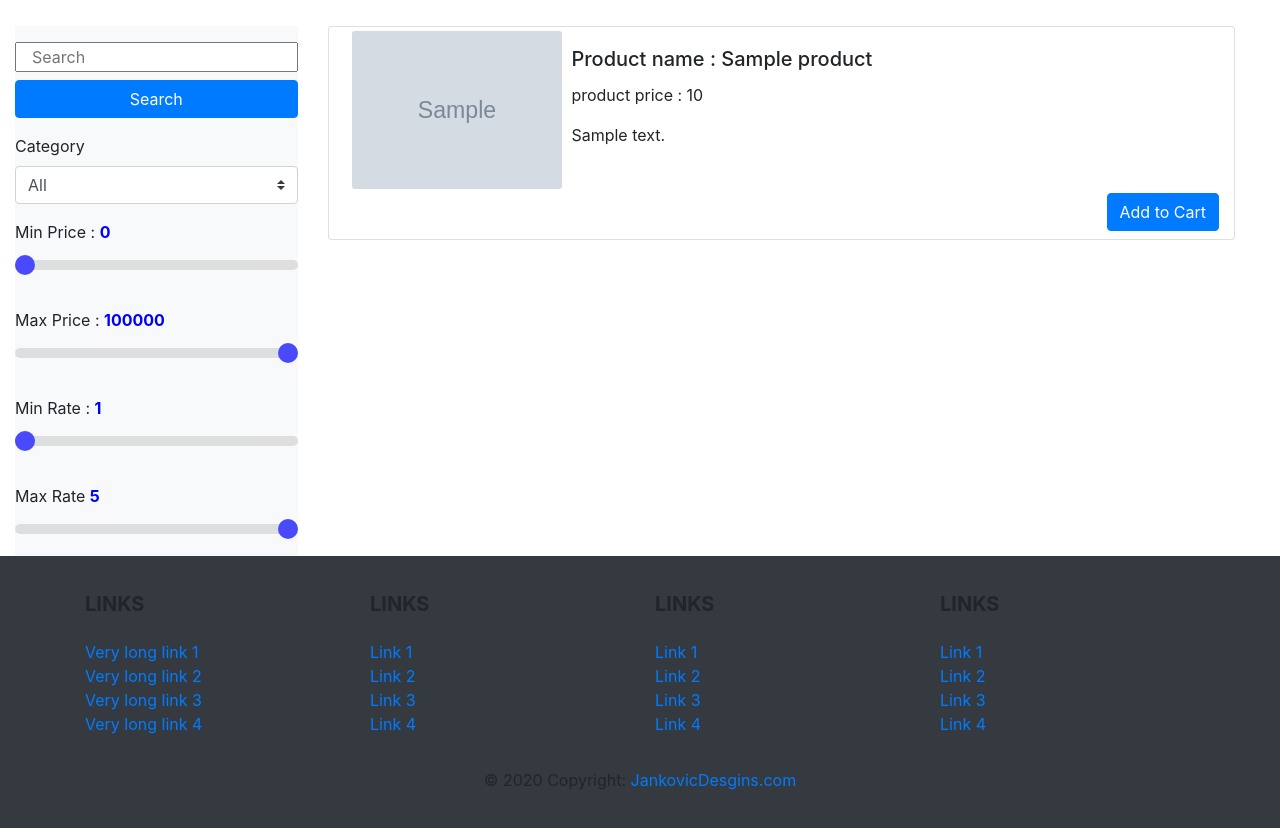
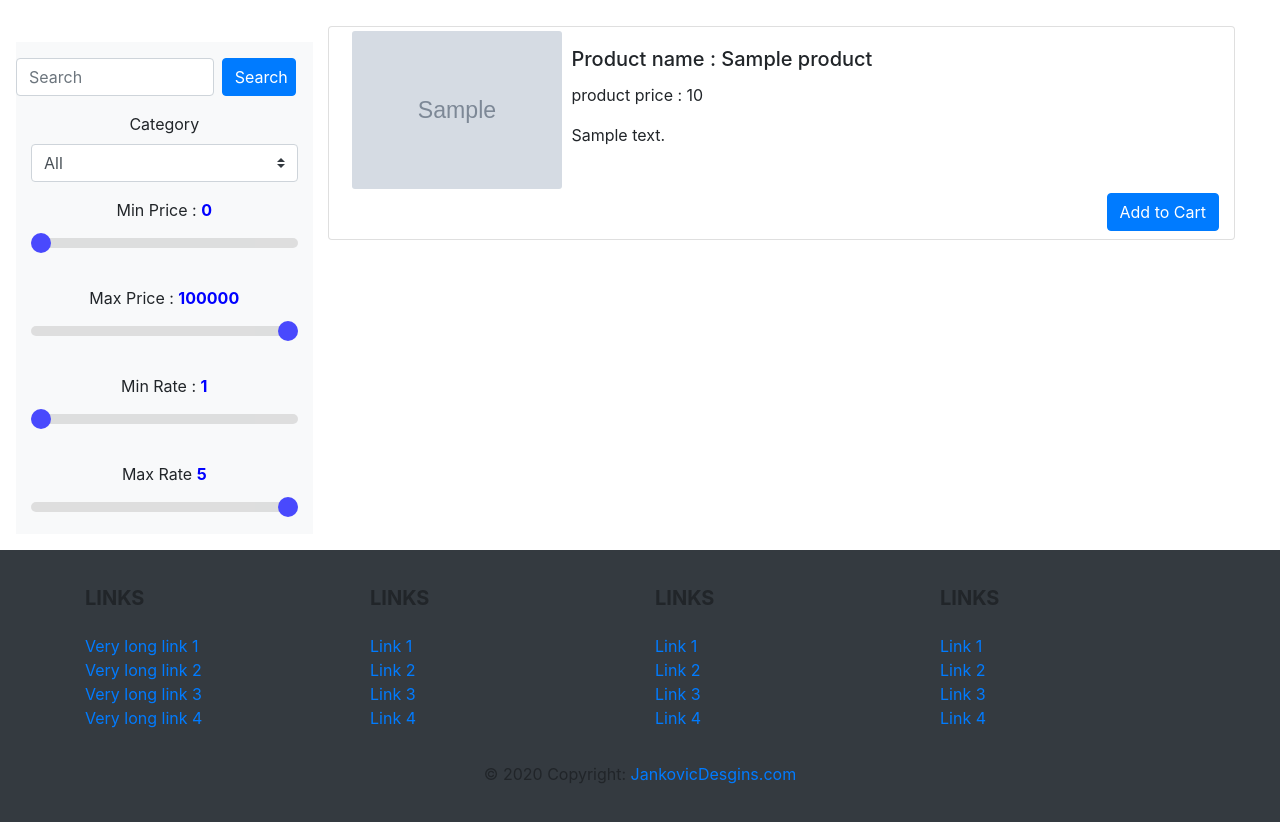
Before and after one commit to nourfayed/dokana_django_project, a Django app: page /search/ in a window 1280 px wide. Shown: the part 70-898 px from the top of the page. Run offline with Django 3.2, Linux system fonts and the light colour scheme; tables that the repository leaves empty hold one stand-in row (values such as "Sample post"); grey boxes marked "Sample" are stand-in pictures; some libraries are stand-ins or nearby versions.

Commit message:
sidebar redesign

```diff
--- a/products/templates/products/search_result.html
+++ b/products/templates/products/search_result.html
@@ -2,7 +2,7 @@
 {% block content %}
     {#<div class="search-split">#}
     <div class="row container-fluid mt-5 pt-5">
-        <div class="col-md-3">
+        <div class="col-md-3 p-2">
             {#        <form method="post" action="">#}
             {#            {% csrf_token %}#}
             {#            <div class="input-append m-2">#}
@@ -16,28 +16,24 @@
             {#            </div>#}
             <form method="post" action="">
                 {% csrf_token %}
-                <div class="bg-light col-12 align-items-center justify-content-center">
-                    <div class="row align-items-center justify-content-center">
-                        <div class="pt-3">
-                            <div class="form-group ">
+                <div class="row bg-light col-12  align-items-center justify-content-center m-2">
+{#                    <div class="row align-items-center justify-content-center m-2">#}
+                        <div class="pt-3 row">
                                 {% if filter.name %}
-                                    <input type="text" class="search-query col-12 mr-sm-2" value="{{ filter.name }}"
+                                    <input type="text" class="form-control mr-2 search-query col-8" value="{{ filter.name }}"
                                            name="product"
                                            id="product">
                                 {% else %}
-                                    <input type="text" class="search-query col-12 mr-sm-2" placeholder="Search"
+                                    <input type="text" class="form-control mr-2 search-query col-8" placeholder="Search"
                                            name="product"
                                            id="product">
 
                                 {% endif %}
 
-                                <div class="form-group mt-2">
-                                    <button type="submit" class="btn btn-primary btn-block">Search</button>
-                                </div>
-                            </div>
+                                    <button type="submit" class="btn btn-primary btn-block col-md-3 ">Search</button>
                         </div>
 
-                        <div class="select-container w-100">
+                        <div class="select-container w-100 pt-3" align="center">
                             <label>Category</label>
                             <select id="category" class="custom-select mr-sm-2" name="category">
                                 {% autoescape off %}
@@ -45,7 +41,7 @@
                                 {% endautoescape %}
                             </select>
                         </div>
-                        <div class="w-100 pt-3">
+                        <div class="w-100 pt-3" align="center">
                             <div class="form-group">
                                 <label>Min Price : </label>
                                 <span style="font-weight:bold;color:blue" id="min_price_s"
@@ -57,7 +53,7 @@
                                 {#                               data-suffix="$">#}
                             </div>
                         </div>
-                        <div class=" pt-3 w-100">
+                        <div class=" pt-3 w-100" align="center">
                             <div class="form-group">
                                 <label>Max Price : </label>
                                 <span style="font-weight:bold;color:blue" id="max_price_s"
@@ -66,7 +62,7 @@
                                        value="{{ filter.max_p }}" id="max_price" name="max_price">
                             </div>
                         </div>
-                        <div class=" pt-3 w-100">
+                        <div class=" pt-3 w-100" align="center">
                             <div class="form-group">
                                 <label>Min Rate : </label>
                                 <span style="font-weight:bold;color:blue" id="min_rate_s"
@@ -75,7 +71,7 @@
                                        class="slider" step="0.5" id="min_rate" name="min_rate">
                             </div>
                         </div>
-                        <div class=" pt-3 w-100">
+                        <div class=" pt-3 w-100" align="center">
                             <div class="form-group">
                                 <label>Max Rate</label>
                                 <span style="font-weight:bold;color:blue" id="max_rate_s"
@@ -85,7 +81,7 @@
                             </div>
                         </div>
                     </div>
-                </div>
+{#                </div>#}
             </form>
         </div>
 
```
